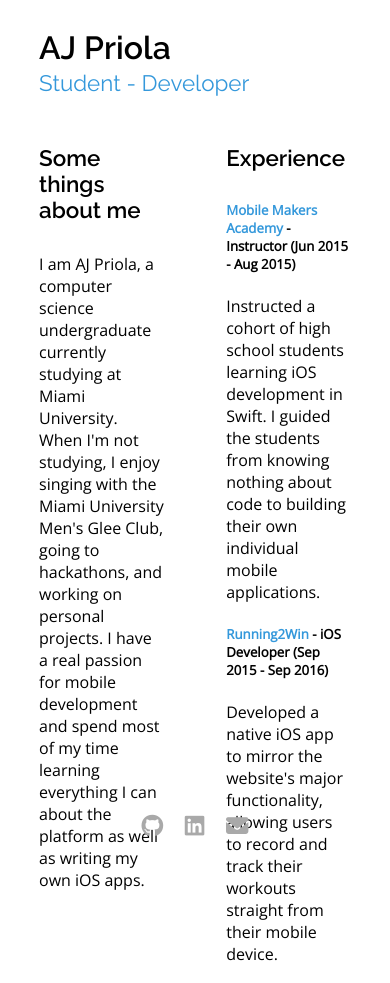
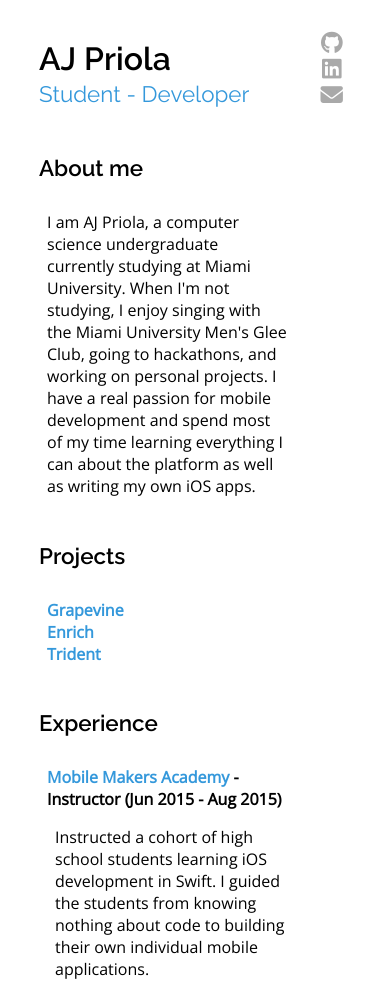
Before and after one commit to ajpriola/ajpriola.github.io, a plain HTML site: page index.html in a window 390 px wide. Shown: the top 983 px of the page. Drawn offline with nearby package versions, Linux system fonts and the light colour scheme.

Commit message:
Added projects and began adding responsive design

```diff
--- a/index.html
+++ b/index.html
@@ -2,6 +2,7 @@
 <html>
 <head>
   <meta charset="utf-8">
+  <meta name="viewport" content="width=device-width, initial-scale=1.0">
   <title>AJ Priola</title>
   <link rel="stylesheet" type="text/css" href="./styles/styles.css" />
   <link rel="stylesheet" href="https://cdn.rawgit.com/konpa/devicon/df6431e323547add1b4cf45992913f15286456d3/devicon.min.css">
@@ -10,14 +11,20 @@
 <body>
   <div class="container">
     <div class="header">
+      <div class="column">
       <h1 class="title">AJ Priola</h1>
-      <h2 class="subtitle">Student - Developer</h2>
+      <h2 class="subtitle">Student - Developer</h2></div><div class="column">
+      <div class="footer-button-container">
+        <a href="https://github.com/ajpriola"><i class="fa fa-github" aria-hidden="true"></i></a>
+        <a href="https://www.linkedin.com/in/aj-priola-80b16386/"><i class="fa fa-linkedin-square" aria-hidden="true"></i></a>
+        <a href="mailto:ajpriola@gmail.com"><i class="fa fa-envelope" aria-hidden="true"></i></a>
+      </div></div>
     </div>
     <div class="content">
       <div class="column">
         <div class="row">
           <div class="section">
-            <h4 class="section-title">Some things about me</h4>
+            <h4 class="section-title">About me</h4>
             <p class="section-content">
               I am AJ Priola, a computer science undergraduate currently studying at Miami University.
               When I'm not studying, I enjoy singing with the Miami University Men's Glee Club,
@@ -27,14 +34,42 @@
             </p>
           </div>
         </div>
+        <div class="row">
+          <div class="section">
+            <h4 class="section-title">Projects</h4>
+            <ul class="list section-content">
+              <li class="item">
+                <h5 class="item-title">
+                  <a href="https://www.grapevine.today">
+                    Grapevine
+                  </a>
+                </h5>
+              </li>
+              <li class="item">
+                <h5 class="item-title">
+                  <a href="https://devpost.com/software/enrich">
+                    Enrich
+                  </a>
+                </h5>
+              </li>
+              <li class="item">
+                <h5 class="item-title">
+                  <a href="https://devpost.com/software/trident-stories">
+                    Trident
+                  </a>
+                </h5>
+              </li>
+            </ul>
+          </div>
 
+        </div>
 
       </div>
       <div class="column">
         <div class="row">
           <div class="section">
             <h4 class="section-title">Experience</h4>
-            <ul class="list">
+            <ul class="list section-content">
               <li class="item">
                 <h5 class="item-title">
                   <a href="http://mobilemakersedu.org/">
@@ -62,14 +97,8 @@
           </div>
         </div></div>
     </div>
+  </div>
 
-  </div>
 </body>
-<footer>
-  <div class="footer-button-container">
-    <a href="#"><i class="fa fa-github" aria-hidden="true"></i></a>
-    <a href="#"><i class="fa fa-linkedin-square" aria-hidden="true"></i></a>
-    <a href="mailto:ajpriola@gmail.com"><i class="fa fa-envelope" aria-hidden="true"></i></a>
-  </div>
-</footer>
+
 </html>
--- a/styles/styles.css
+++ b/styles/styles.css
@@ -1,12 +1,5 @@
 @import url('https://fonts.googleapis.com/css?family=Open+Sans');
-@import url('https://fonts.googleapis.com/css?family=Share+Tech+Mono');
-@import url('https://fonts.googleapis.com/css?family=Ubuntu:400,500');
 @import url('https://fonts.googleapis.com/css?family=Raleway:400,500,600');
-
-/*text-decoration: none;
-font-family: 'Raleway', sans-serif;
-font-weight: 600;
-font-size: 1em;*/
 
 .container {
   width: 80vw;
@@ -17,12 +10,15 @@ font-size: 1em;*/
 
 .header {
   font-family: 'Raleway', sans-serif;
+  display: flex;
+  flex-direction: row;
+  justify-content: space-between;
 }
 
 .title {
   font-weight: 600;
   font-size: 2em;
-  margin-bottom: 0;
+  margin: 1em 0 0 0;
 }
 
 .subtitle {
@@ -37,10 +33,34 @@ font-size: 1em;*/
   display: flex;
   flex-direction: row;
   justify-content: space-between;
+  flex-wrap: wrap;
 }
 
 .column {
   max-width: 40%;
+}
+
+@media (max-width: 1024px) {
+  .column {
+    max-width: 80vw;
+  }
+
+  .content {
+    flex-direction: column;
+    flex-wrap: nowrap;
+    width: 80%;
+  }
+}
+
+@media (max-width: 800px) {
+  .column {
+    max-width: 100vw;
+  }
+
+  .content {
+    flex-direction: column;
+    flex-wrap: nowrap;
+  }
 }
 
 .row {
@@ -60,9 +80,71 @@ font-size: 1em;*/
   font-size: 1.4em;
 }
 
+.section-content {
+  margin-left: 8px;
+}
+
+.collection {
+  display: flex;
+  flex-direction: row;
+  flex-wrap: wrap;
+}
+
+.project {
+  margin: 0 8px;
+  max-width: 100px;
+  max-height: 100px;
+  border-radius: 50%;
+  display: inline-block;
+  margin: 0 1em 1em 0;
+  position: relative;
+  transition: all 0.1s ease-in-out;
+  overflow: hidden;
+}
+
+.project-image {
+  max-width: 100%;
+  max-height: 100%;
+  border-radius: 50%;
+}
+
+span.project-name span {
+  display: table-cell;
+  text-align: center;
+  vertical-align: middle;
+}
+
+.project-name {
+  background: #3498db;
+  color: white;
+  cursor: pointer;
+  display: table;
+  height: 100%;
+  left: 0;
+  position: absolute;
+  top: 0;
+  width: 100%;
+  opacity: 0;
+  border-radius: 50%;
+  font-family: 'Raleway', sans-serif;
+  font-size: 1em;
+  transition: all 0.1s ease-in-out;
+}
+
+.project:hover {
+  transform: scale(1.1);
+}
+
+.project:hover span.project-name {
+  opacity: 1;
+}
+
+.project:first-of-type {
+  margin-left: 0;
+}
+
 .list {
   list-style-type: none;
-  margin: 0;
   padding: 0;
 }
 
@@ -72,10 +154,15 @@ font-size: 1em;*/
   font-size: 1em;
 }
 
-.item-title a {
+.item-title {
   font-family: 'Open Sans', sans-serif;
   font-weight: 600;
   font-size: 1em;
+  margin: 0;
+  padding: 0;
+}
+
+.item-title a {
   text-decoration: none;
   color: #3498db;
 }
@@ -84,8 +171,11 @@ font-size: 1em;*/
   text-decoration: underline;
 }
 
-footer {
-  position: absolute;
+.item-description {
+  margin-left: 8px;
+}
+
+.footer {
   left: 0;
   bottom: 0;
   width: 100%;
@@ -93,9 +183,17 @@ footer {
 }
 
 .footer-button-container {
+  display: flex;
+  flex-direction: row;
   font-size: 1.4em;
-  padding: 0vw 2vw 1vw;
+  margin: 1em 0 0 0;
   text-align: center;
+}
+
+@media (max-width: 800px) {
+  .footer-button-container {
+    flex-direction: column;
+  }
 }
 
 .footer-button-container > a {
```
Also changed, not shown: images/enrich.jpg (added), images/grapevine.png (added), images/trident.png (added), 2 other files.
